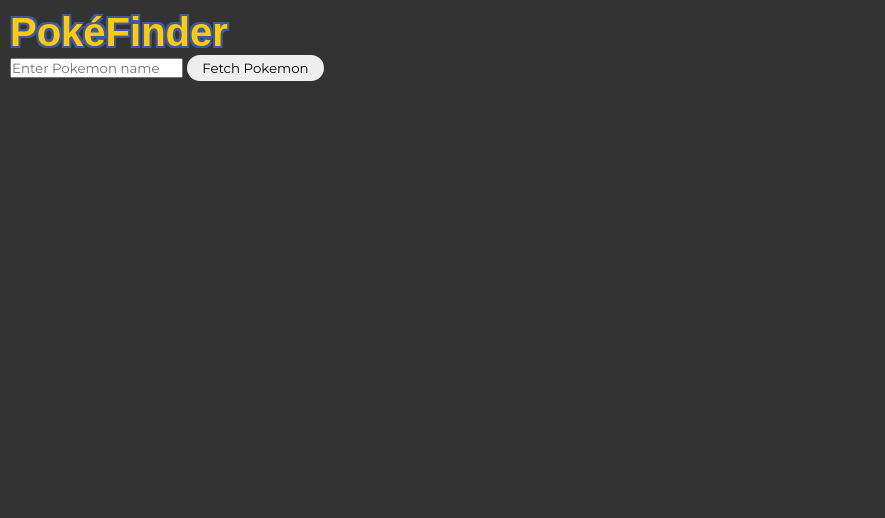
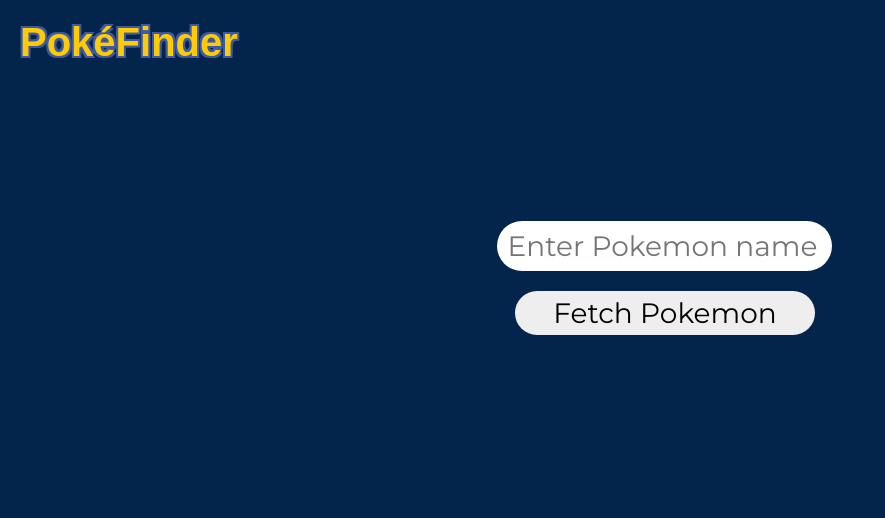
Before and after one commit to andregarcia0412/pokeFinder, a plain HTML site: page index.html in a window 1280 px wide. Shown: the whole page, without its empty margins (0-885 px from the left). Drawn offline with Linux system fonts and the light colour scheme; a web font is replaced by a local one.

Commit message:
style.css

```diff
--- a/style.css
+++ b/style.css
@@ -1,16 +1,23 @@
 @import url("https://fonts.googleapis.com/css2?family=Montserrat&display=swap");
-
+@font-face {
+  font-family: "Pokemon";
+  src: url("pokemonsolid.ttf") format("truetype");
+}
 * {
   margin: 0;
   padding: 0;
   box-sizing: border-box;
   font-family: "Montserrat";
+  font-size: 28px;
 }
-
+header {
+  padding: 10px;
+}
 body {
   align-items: center;
   padding: 10px;
-  background-color: #333;
+  background-color: #03254C;
+  height: 100%;
 }
 
 img {
@@ -24,11 +31,62 @@ button {
   border: none;
   cursor: pointer;
   transition: background-color 0.2s linear;
+  width: 300px;
 }
 button:hover {
   background-color: #bbb;
 }
+
+.informations{
+  display: flex;
+  justify-content: space-between;
+}
+
+.column{
+  display: flex;
+  flex: 1;
+  padding: 20px;
+  justify-content: center;
+  align-items: center;
+}
+
+.stats{
+  display: flex;
+  flex-direction: column;
+  color: white;
+  height: 55vh;
+  align-items: flex-start;
+  margin-left: 50px;
+}
+
+.main {
+  display: flex;
+  flex-direction: column;
+  justify-content: center;
+  align-items: center;
+  height: 55vh;
+}
 .types {
-    display: flex;
-    width: 600px;
+  display: flex;
+  justify-content: center;
+  align-items: center;
+  height: 55vh;
+  width: 600px;
 }
+
+#pokemonName {
+  width: 335px;
+  height: 50px;
+  border-radius: 1000px;
+  border: none;
+  padding: 10px;
+  margin-bottom: 20px;
+}
+
+#nameStats{
+  font-size: 36px;
+}
+
+#pokemonSprite{
+  width: 150px;
+}
```
